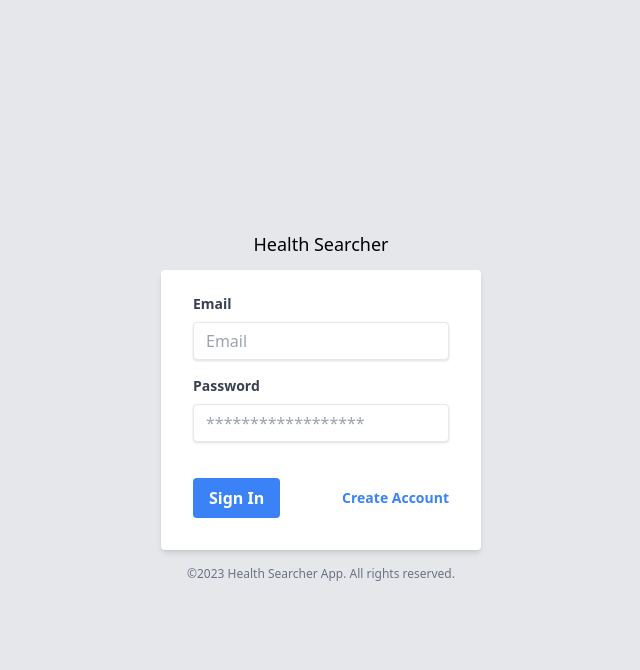
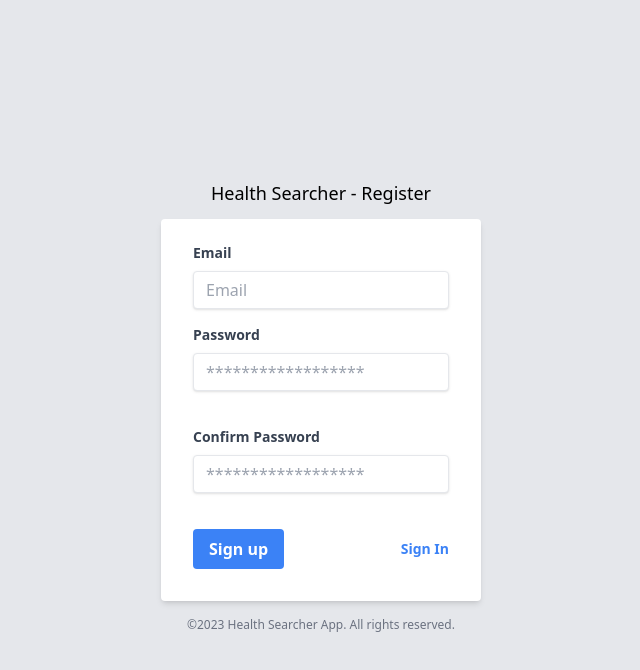
Before and after one commit to mmsesay/speedykom-searcher-ui, a Next.js app: page / in a window 1280 px wide. Both pictures are taken after a click on the link "Create Account". Shown: the top 670 px of the page, without its empty margins (319-959 px from the left). Built offline with nearby package versions, Linux system fonts and the light colour scheme.

Commit message:
Add: condition rendering for the forms

```diff
--- a/components/login_form.tsx
+++ b/components/login_form.tsx
@@ -5,13 +5,17 @@ type Inputs = {
   password: string;
 };
 
-const LoginForm = () => {
+const LoginForm = ({ parentCallback }: any) => {
   const {
     register,
     handleSubmit,
     formState: { errors },
   } = useForm<Inputs>();
   const onSubmit: SubmitHandler<Inputs> = (data) => console.log(data);
+
+  const handleButtonSwitch = (value: number) => {
+    parentCallback(value);
+  };
 
   return (
     <div className="w-full max-w-xs ">
@@ -64,12 +68,14 @@ const LoginForm = () => {
           <button
             className="bg-blue-500 hover:bg-blue-700 text-white font-bold py-2 px-4 rounded focus:outline-none focus:shadow-outline"
             type="submit"
+            onClick={() => handleButtonSwitch(0)}
           >
             Sign In
           </button>
           <a
             className="inline-block align-baseline font-bold text-sm text-blue-500 hover:text-blue-800"
             href="#"
+            onClick={() => handleButtonSwitch(1)}
           >
             Create Account
           </a>
--- a/components/register_form.tsx
+++ b/components/register_form.tsx
@@ -7,18 +7,20 @@ type Inputs = {
   confirmPassword: string;
 };
 
-const RegisterForm = () => {
+const RegisterForm = ({ parentCallback }: any) => {
   const [formError, setFormError] = useState<string>("");
   const {
     register,
     handleSubmit,
     formState: { errors },
   } = useForm<Inputs>();
+
   const onSubmit: SubmitHandler<Inputs> = (data) => {
     try {
       if (data.password != data.confirmPassword) {
         setFormError("Password donot match");
       } else {
+        setFormError("");
         // make post request
 
         console.log(data);
@@ -26,6 +28,10 @@ const RegisterForm = () => {
     } catch (error) {
       console.log(error);
     }
+  };
+
+  const handleButtonSwitch = (value: number) => {
+    parentCallback(value);
   };
 
   return (
@@ -36,7 +42,9 @@ const RegisterForm = () => {
         onSubmit={handleSubmit(onSubmit)}
       >
         {formError && (
-          <p className="text-red-500 text-xs italic">{formError}</p>
+          <p className="text-red-500 text-xs italic py-3 text-center">
+            {formError}
+          </p>
         )}
 
         {/* email field */}
@@ -110,12 +118,14 @@ const RegisterForm = () => {
           <button
             className="bg-blue-500 hover:bg-blue-700 text-white font-bold py-2 px-4 rounded focus:outline-none focus:shadow-outline"
             type="submit"
+            onClick={() => handleButtonSwitch(1)}
           >
             Sign up
           </button>
           <a
             className="inline-block align-baseline font-bold text-sm text-blue-500 hover:text-blue-800"
             href="#"
+            onClick={() => handleButtonSwitch(0)}
           >
             Sign In
           </a>
--- a/pages/index.tsx
+++ b/pages/index.tsx
@@ -1,7 +1,15 @@
+import { useState } from "react";
 import Head from "next/head";
-import { LoginForm } from "@/components";
+import { LoginForm, RegisterForm } from "@/components";
 
 export default function Home() {
+  const [formView, setFormView] = useState<number>(0);
+
+  const handleChildData = (value: number) => {
+    console.log(value);
+    setFormView(value);
+  };
+
   return (
     <>
       <Head>
@@ -12,7 +20,11 @@ export default function Home() {
       </Head>
       <main>
         <div className="flex items-center justify-center h-screen bg-gray-200">
-          <LoginForm />
+          {formView === 0 ? (
+            <LoginForm parentCallback={handleChildData} />
+          ) : (
+            <RegisterForm parentCallback={handleChildData} />
+          )}
         </div>
       </main>
     </>
```
